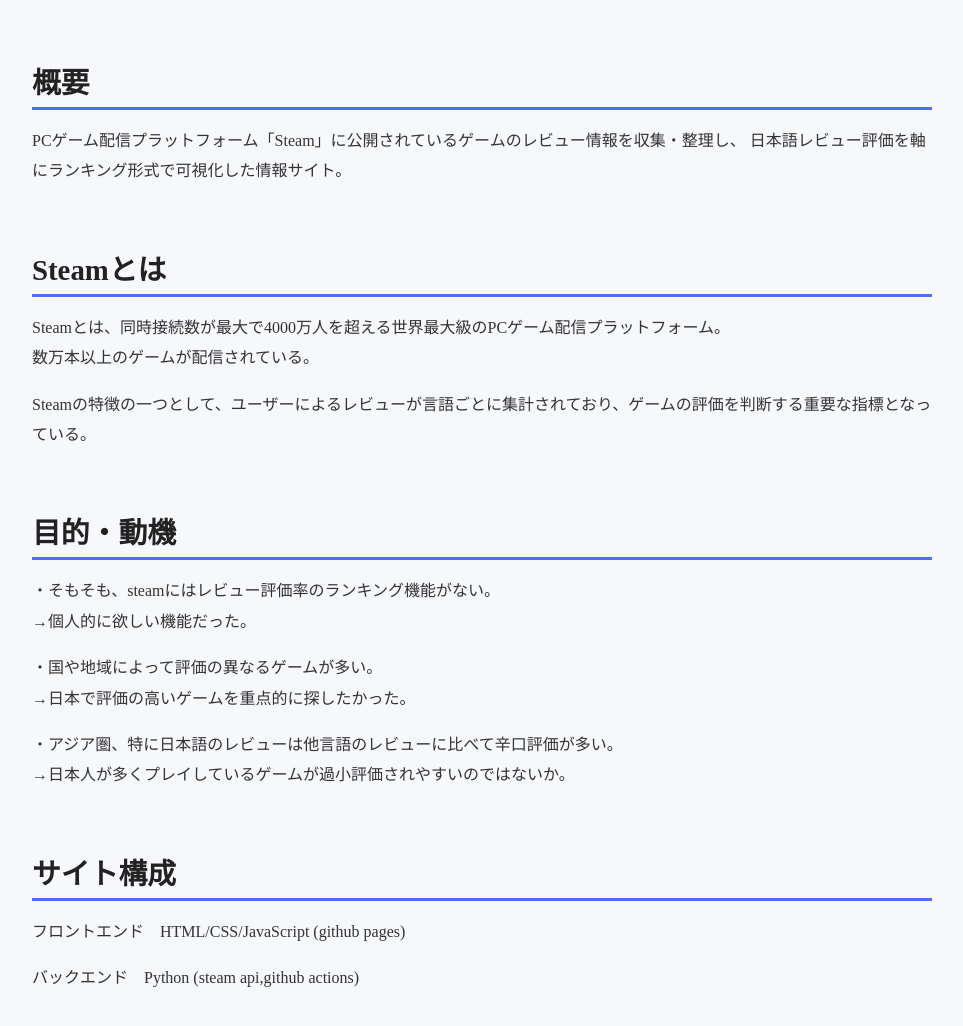
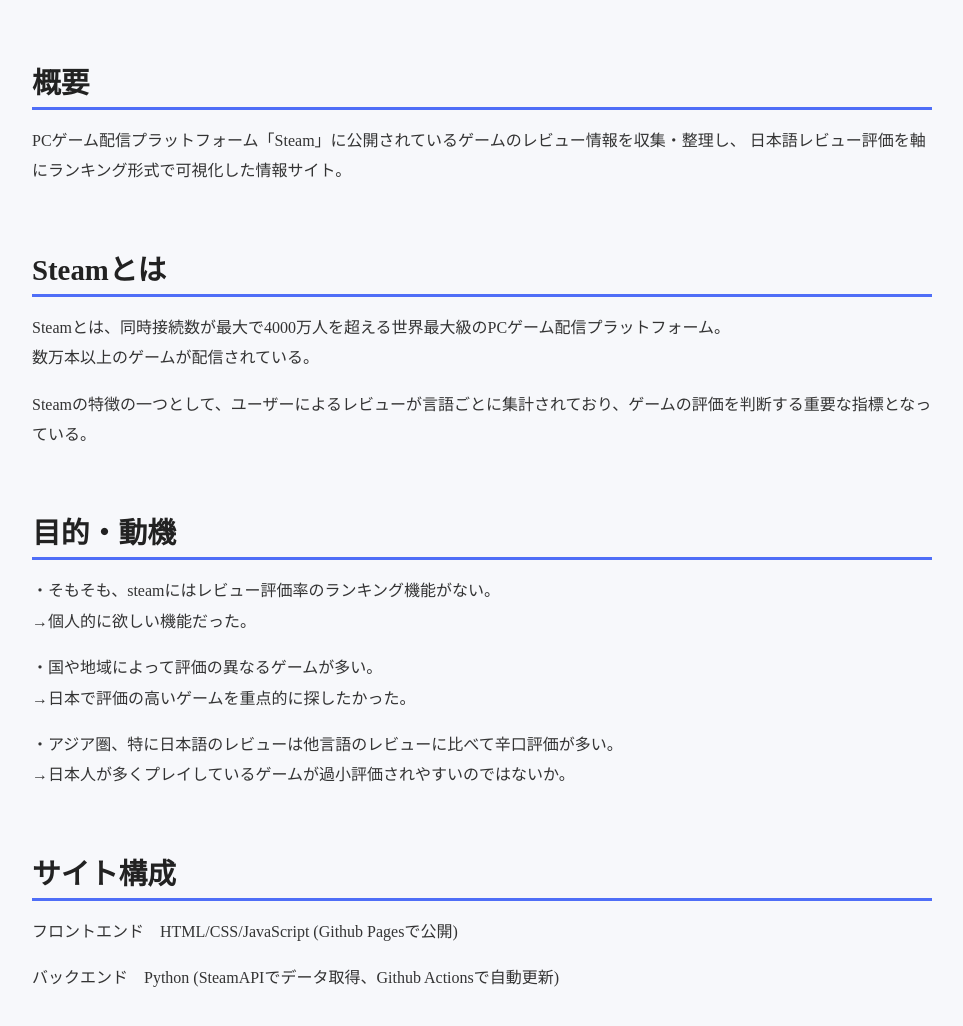
Before and after one commit to K-nobata/ss3, a plain HTML site: page index.html in a window 1280 px wide. Shown: the whole page, without its empty margins (158-1121 px from the left). Drawn offline with Linux system fonts and the light colour scheme.

Commit message:
Update index.html

```diff
--- a/index.html
+++ b/index.html
@@ -35,6 +35,6 @@
 
 <section>
   <h2>サイト構成</h2>
-  <p>フロントエンド　HTML/CSS/JavaScript (github pages)</p>
-  <p>バックエンド　Python (steam api,github actions)</p>
+  <p>フロントエンド　HTML/CSS/JavaScript (Github Pagesで公開)</p>
+  <p>バックエンド　Python (SteamAPIでデータ取得、Github Actionsで自動更新)</p>
 </section>
```
